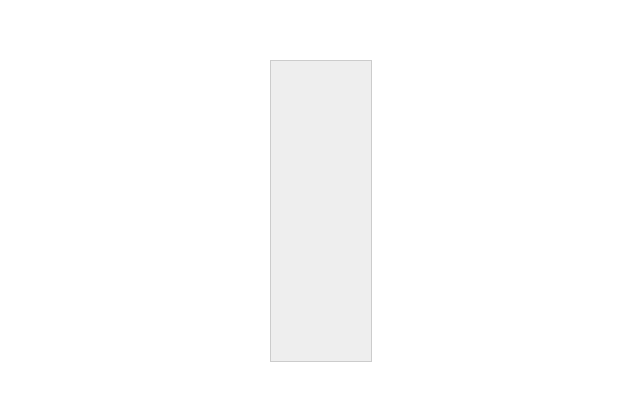
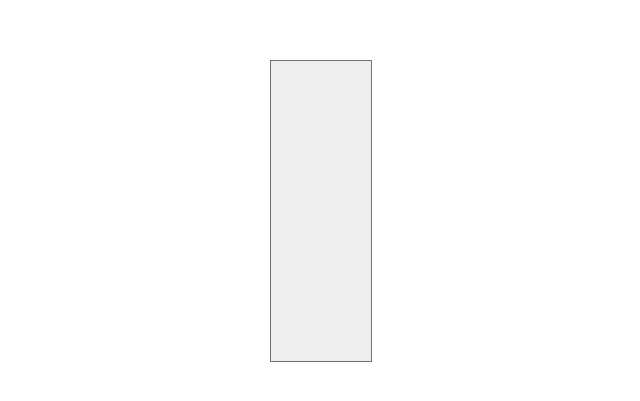
Before and after one commit to ufjf-dcc207/ufjf-dcc207-2024-3-a-trb2-isaacnsoares, a React (Vite) app: page / in a window 1280 px wide. Shown: the part 189-590 px from the top of the page, without its empty margins (319-959 px from the left). Built offline with nearby package versions, Linux system fonts and the light colour scheme.

Commit message:
altera css da torre

```diff
--- a/src/components/Torre/Torre.css
+++ b/src/components/Torre/Torre.css
@@ -2,7 +2,7 @@
   width: 100px;
   height: 300px;
   background-color: #eee;
-  border: 1px solid #ccc;
+  border: 1px solid #727272;
   display: flex;
   flex-direction: column-reverse;
   align-items: center;
```
